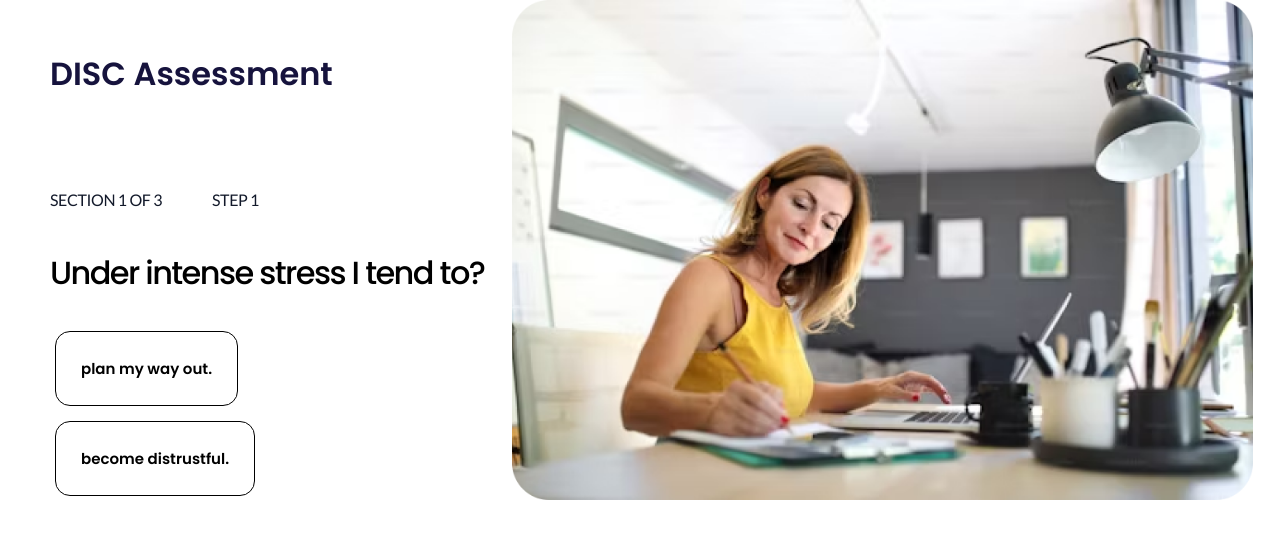
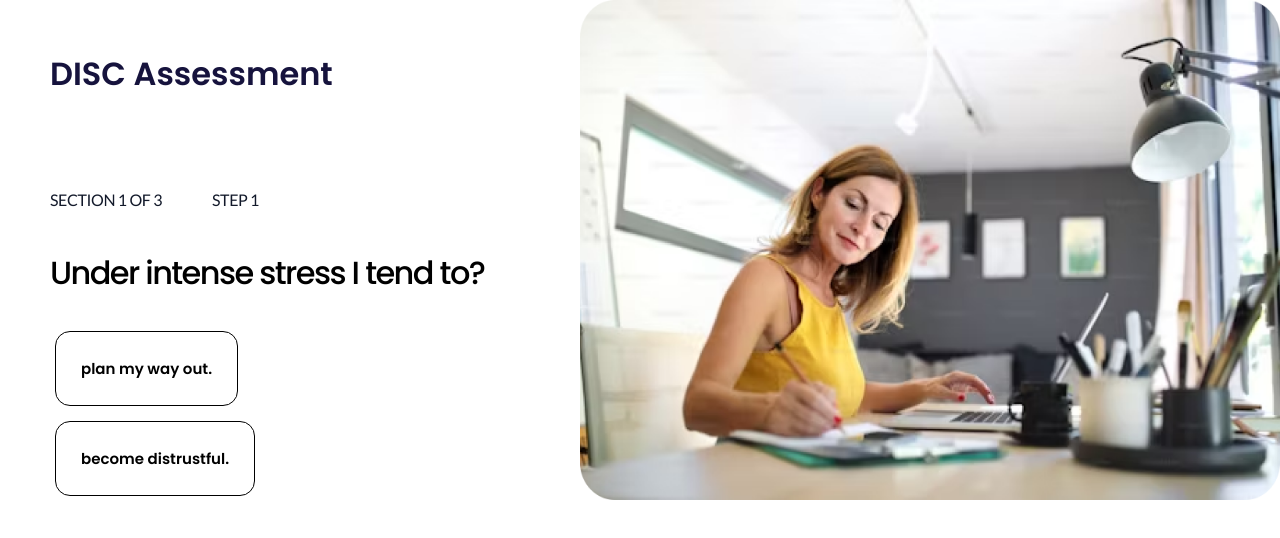
Before and after one commit to Tolushawlar/DISC, a React (Create React App) app: page / in a window 1280 px wide. Shown: the top 538 px of the page. Built offline with nearby package versions, Linux system fonts and the light colour scheme.

Commit message:
style update v3

```diff
--- a/src/App.css
+++ b/src/App.css
@@ -13,11 +13,11 @@ body {
 }
 
 .App .left {
-  width: 40vw;
+  width: 80vw;
 }
 
 .App .right img{
-    width: auto !important;
+    width: 700px !important;
     height: 500px !important;
 }
 .overHeader {
```
